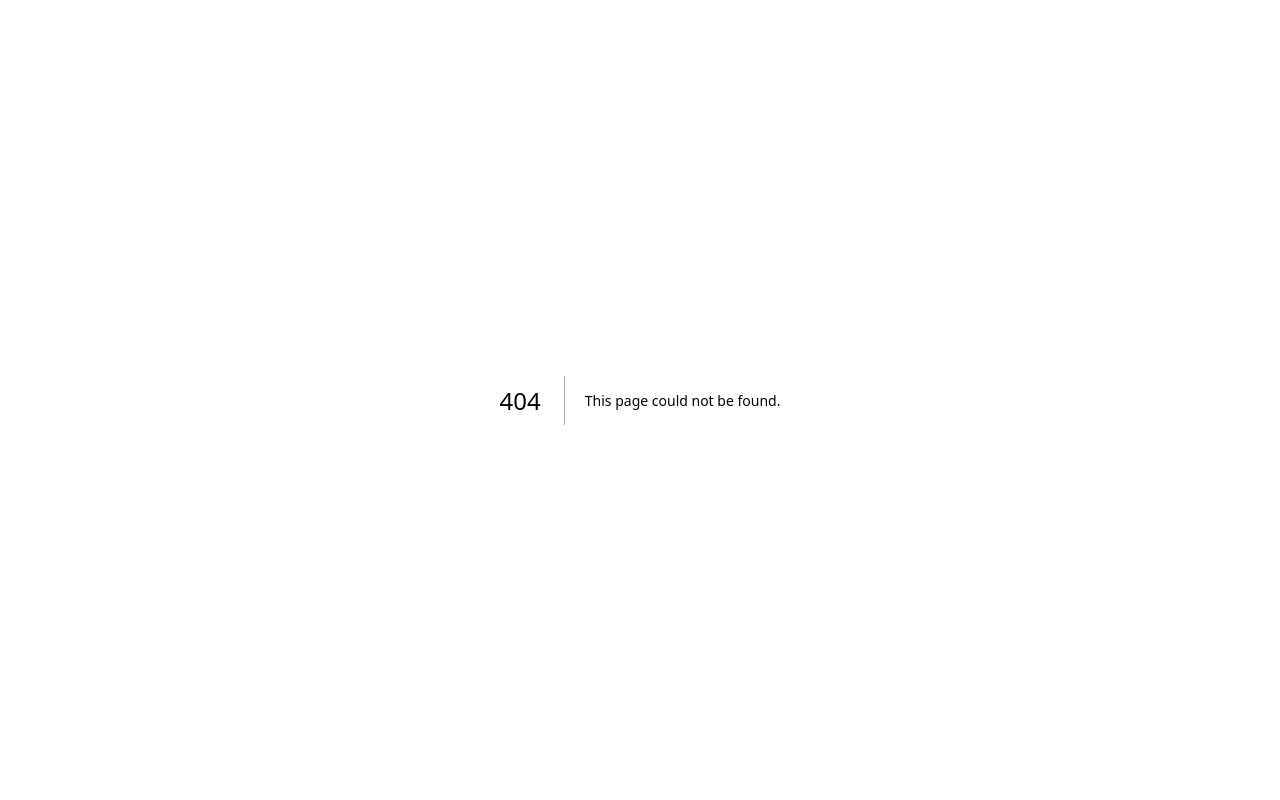
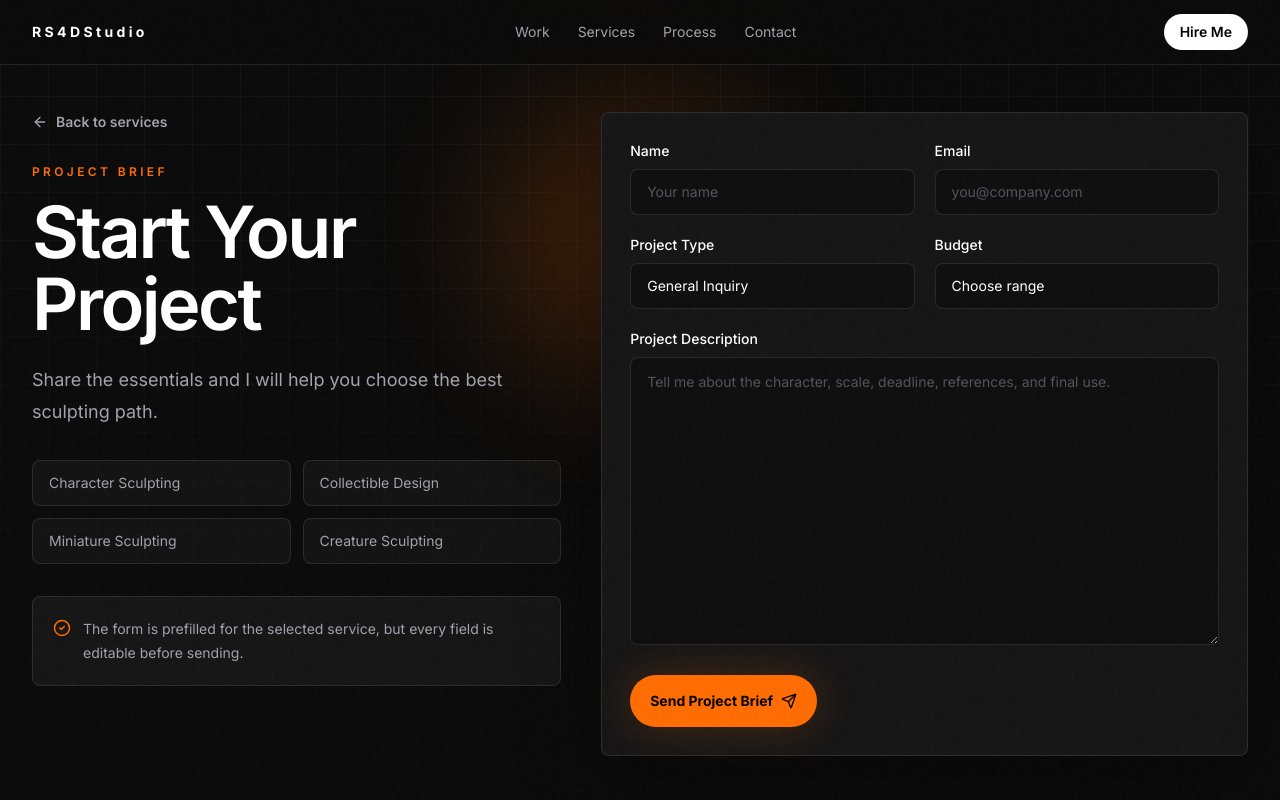
Before and after one commit to debrahulsarkar/RS4DStudio, a Next.js app: page /start-project in a window 1280 px wide. Before the commit this address had no page. Shown: the top 800 px of the page. Built offline with nearby package versions, Linux system fonts and the light colour scheme.

Commit message:
Create start project inquiry page

```diff
--- /dev/null
+++ b/app/start-project/page.tsx
@@ -0,0 +1,58 @@
+import type { Metadata } from "next";
+import { ArrowLeft, CheckCircle2 } from "lucide-react";
+import { ProjectInquiryForm } from "@/components/ProjectInquiryForm";
+import { Reveal } from "@/components/ui/Reveal";
+import { getStartProjectConfig, startProjectServices } from "@/lib/startProject";
+import { Footer } from "@/sections/Footer";
+import { Header } from "@/sections/Header";
+
+export const metadata: Metadata = {
+  title: "Start a Project",
+  description: "Send a personalized 3D sculpting project inquiry to RS4DStudio.",
+};
+
+type StartProjectPageProps = {
+  searchParams?: Promise<{ service?: string | string[] }> | { service?: string | string[] };
+};
+
+export default async function StartProjectPage({ searchParams }: StartProjectPageProps) {
+  const params = searchParams ? await Promise.resolve(searchParams) : {};
+  const selectedService = getStartProjectConfig(params.service);
+
+  return (
+    <main className="min-h-screen bg-studio-bg">
+      <Header />
+      <section className="relative overflow-hidden px-4 pb-24 pt-28 sm:px-6 lg:px-8">
+        <div className="mesh-line absolute inset-0 opacity-70" aria-hidden="true" />
+        <div className="absolute left-1/2 top-24 h-72 w-72 -translate-x-1/2 rounded-full bg-studio-accent/20 blur-3xl" aria-hidden="true" />
+        <div className="relative mx-auto grid max-w-7xl gap-10 lg:grid-cols-[0.9fr_1.1fr] lg:items-start">
+          <Reveal>
+            <a href="/#services" className="focus-ring mb-8 inline-flex items-center gap-2 text-sm font-semibold text-studio-muted hover:text-white">
+              <ArrowLeft size={16} aria-hidden="true" /> Back to services
+            </a>
+            <p className="mb-4 text-xs font-semibold uppercase tracking-[0.28em] text-studio-accent">Project Brief</p>
+            <h1 className="text-balance text-4xl font-semibold tracking-[-0.035em] text-white sm:text-5xl lg:text-7xl">{selectedService.heading}</h1>
+            <p className="mt-6 max-w-2xl text-lg leading-8 text-studio-muted">{selectedService.description}</p>
+            <div className="mt-8 grid gap-3 sm:grid-cols-2">
+              {startProjectServices.slice(0, 4).map((service) => (
+                <a key={service.slug} href={`/start-project?service=${service.slug}`} className="focus-ring rounded-[8px] border border-white/10 bg-white/[0.035] px-4 py-3 text-sm text-studio-muted transition hover:border-orange-400/40 hover:text-white">
+                  {service.title}
+                </a>
+              ))}
+            </div>
+            <div className="mt-8 rounded-[8px] border border-white/10 bg-studio-card p-5 text-left">
+              <div className="flex items-start gap-3 text-sm leading-6 text-studio-muted">
+                <CheckCircle2 className="mt-0.5 shrink-0 text-studio-accent" size={18} aria-hidden="true" />
+                The form is prefilled for the selected service, but every field is editable before sending.
+              </div>
+            </div>
+          </Reveal>
+          <Reveal delay={0.1}>
+            <ProjectInquiryForm initialProjectType={selectedService.title} initialMessage={selectedService.template} />
+          </Reveal>
+        </div>
+      </section>
+      <Footer />
+    </main>
+  );
+}
```
